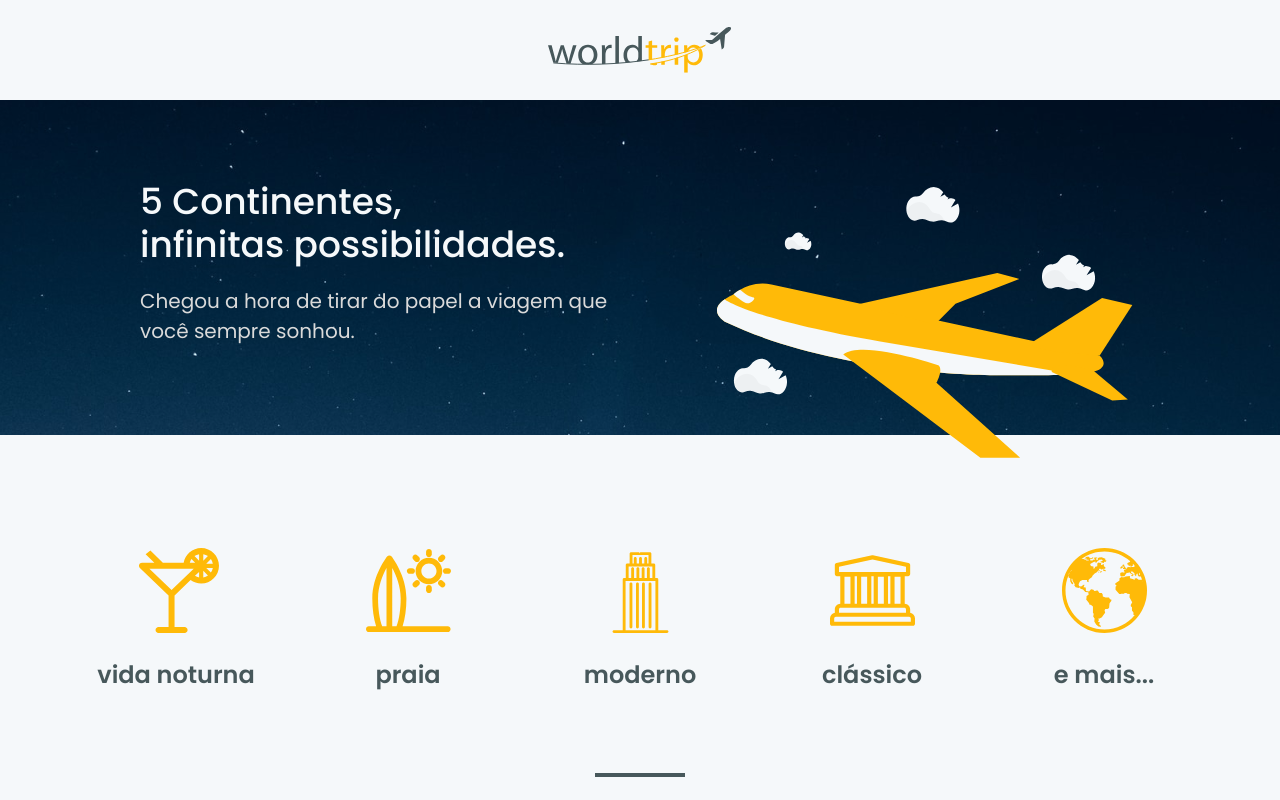
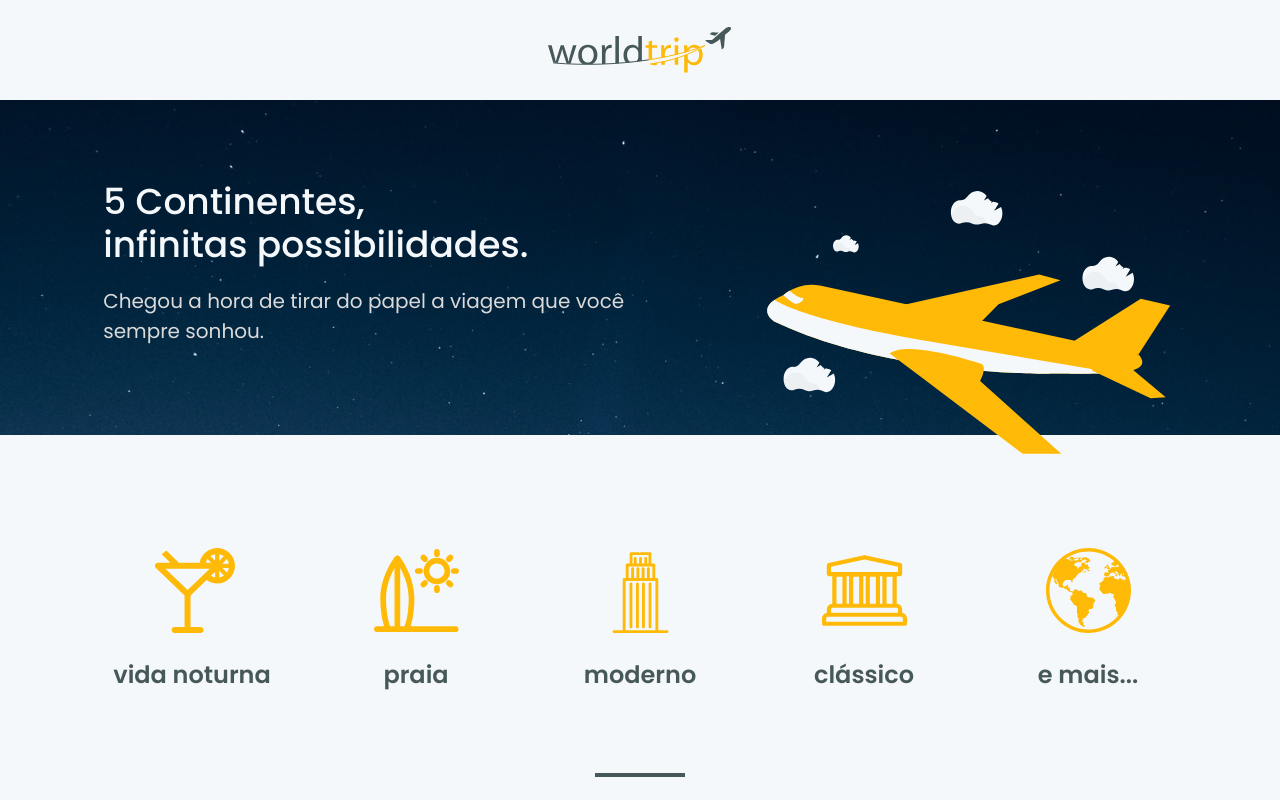
Before and after one commit to lailsonlm/worldtrip, a Next.js app: page / in a window 1280 px wide. Shown: the top 800 px of the page. Built offline with nearby package versions, Linux system fonts and the light colour scheme.

Commit message:
breakpoint adjustments

```diff
--- a/src/components/BannerContinent/index.tsx
+++ b/src/components/BannerContinent/index.tsx
@@ -10,7 +10,7 @@ export function BannerContinent({ image, continent }: BannerContinentProps) {
     <Flex
       w="100%"
       maxW={["100%", "1440px"]}
-      h={["150px", "500px"]}
+      h={["150px", "300px", "300px", "500px"]}
       bgImage={`linear-gradient(0deg, rgba(28, 20, 1, 0.35), rgba(28, 20, 1, 0.35)), url(${image})`}
       bgPosition="center"
       bgRepeat="no-repeat"
@@ -21,7 +21,7 @@ export function BannerContinent({ image, continent }: BannerContinentProps) {
         fontSize={["28", "48"]}
         fontWeight= "semibold"
         color="gray.100"
-        m={["0 auto", "369px auto auto 140px"]}
+        m={["0 auto", "0 auto", "0 auto", "369px auto auto 50px", "369px auto auto 140px"]}
       >
         {continent}
       </Heading>
--- a/src/components/BannerHome/index.tsx
+++ b/src/components/BannerHome/index.tsx
@@ -3,27 +3,28 @@ import { Box, Flex, Heading, Text, Image, useBreakpointValue } from "@chakra-ui/
 export function BannerHome() {
   const isWideVersion = useBreakpointValue({
     base: false,
-    sm: true,
+    md: true,
   })
 
   return (
     <Flex
       w="100%"
       maxW={1440}
-      h={["163px", "368.21px"]}
-      justifyContent={["flex-start","space-between"]}
+      h={["163px", "300px", "368.21px"]}
+      justifyContent={["flex-start","flex-start","space-around"]}
       bgImage="url('/bg_banner_home.png')"
       bgPosition="top"
       bgRepeat="no-repeat"
     >
       <Box
         mt={["28px", "80px"]}
-        ml={["16px", "140px"]}
+        ml={["16px", "50px"]}
+        mr={["26px"]}
         w="100%"
         maxW={524}
       >
         <Heading
-          fontSize={["20" ,"36"]}
+          fontSize={["20", "28", "36"]}
           fontWeight= "medium"
           color="gray.100"
           mb={["8px", "20px"]}
@@ -32,10 +33,9 @@ export function BannerHome() {
         </Heading>
 
         <Text
-          fontSize={["14" ,"20"]}
+          fontSize={["14", "18", "20"]}
           fontWeight= "regular"
           color="gray.200"
-          mr={["26px"]}
         >
           Chegou a hora de tirar do papel a viagem que você sempre sonhou.
         </Text>
@@ -45,7 +45,9 @@ export function BannerHome() {
           src='/airplane.svg'
           alt='Avião'
           mt="76px"
-          mr="140px"
+          mr={["50px"]}
+          w="100%"
+          maxW={["300px", "300px","380px", "417.15px"]}
           />
       }
     </Flex>
--- a/src/components/ContinentCities/index.tsx
+++ b/src/components/ContinentCities/index.tsx
@@ -13,8 +13,8 @@ export function ContinentCities({ mostVisetedCities }: ContinentCitiesProps) {
   return (
         <Box
           w="100%"
-          maxW={["414px", "1160px"]}
-          p={["0px 16px", "0px auto"]}
+          maxW={["414px","769px", "1160px"]}
+          p={["0px 16px","0px 16px", "0px 32px", "0px auto"]}
 
         >
           <Heading
@@ -25,7 +25,7 @@ export function ContinentCities({ mostVisetedCities }: ContinentCitiesProps) {
           >
             Cidades +100
           </Heading>
-          <Grid templateColumns={['repeat(1, 1fr)', 'repeat(4, 1fr)']} gap={["20px", "45px"]} justifyItems={["center", "stretch"]} >
+          <Grid templateColumns={['repeat(1, 1fr)', 'repeat(2, 1fr)', 'repeat(3, 1fr)', 'repeat(4, 1fr)']} gap={["20px", "20px", "45px"]} justifyItems={["center", "center", "center", "stretch"]} >
 
           {mostVisetedCities.map((city) => {
             return (
--- a/src/components/Header/index.tsx
+++ b/src/components/Header/index.tsx
@@ -17,7 +17,7 @@ export function Header() {
         {router.asPath != '/' &&
           <Link href='/' passHref >
             <LinkChakra>
-              <Image src='/buttonPrev.svg' alt='Botão de Voltar' position="absolute" left= {["16px", "140px"]} top= {["17px", "34px"]} w={["16px", "32px"]} h={["16px", "32px"]} />
+              <Image src='/buttonPrev.svg' alt='Botão de Voltar' position="absolute" left= {["16px", "16px", "140px"]} top= {["17px", "34px"]} w={["16px", "32px"]} h={["16px", "32px"]} />
             </LinkChakra>
           </Link>
         }
--- a/src/components/SlideSwiper/index.tsx
+++ b/src/components/SlideSwiper/index.tsx
@@ -8,7 +8,7 @@ export function SlideSwiper() {
     <Flex
           w="100%"
           maxW={1240}
-          h={[250, 450]}
+          h={[250, 350, 450]}
           m="0 auto"
         >
           <Swiper
--- a/src/components/TravelTypes/index.tsx
+++ b/src/components/TravelTypes/index.tsx
@@ -19,12 +19,13 @@ export function TravelTypes({ image, alt, subtitle }:TravelTypesProps)  {
           src={image}
           alt={alt}
           mb="24px"
+          w={["70px","70px", "70px", "85px"]}
         />
       :
         <Text fontSize="24" color="yellow.400" mr="8px">•</Text>
       }
       <Text
-        fontSize={["18", "24"]}
+        fontSize={["18", "18", "18", "24"]}
         fontWeight= {["medium", "semibold"]}
         color="gray.400"
         textAlign="center"
--- a/src/pages/index.tsx
+++ b/src/pages/index.tsx
@@ -28,18 +28,20 @@ export default function Home () {
         <BannerHome />
 
         <Grid
-          gridTemplateColumns={["repeat(2, 1fr)", "repeat(5, 1fr)"]}
+          gridTemplateColumns={["repeat(2, 1fr)", "repeat(3, 1fr)", "repeat(5, 1fr)"]}
           w="100%"
           maxW={1160}
-          h={145}
-          m={["36px auto", "80px auto"]}
+          minH={145}
+          m={["36px auto","36px auto", "36px auto", "80px auto"]}
+          p="0 20px"
           justifyContent="space-between"
           alignItems="center"
+          gap={[0, 6, 0]}
         >
           <TravelTypes image='/cocktail.svg' alt='Vida Noturna' subtitle="vida noturna" />
           <TravelTypes image='/surf.svg' alt='Praia' subtitle="praia" />
           <TravelTypes image='/building.svg' alt='Moderno' subtitle="moderno" />
-          <TravelTypes image='/museum.svg' alt='Clássico' subtitle="clássico" />
+            <TravelTypes image='/museum.svg' alt='Clássico' subtitle="clássico" />
           <GridItem colSpan={[2, 1]}>
             <TravelTypes image='/earth.svg' alt='e mais...' subtitle="e mais..."/>
           </GridItem>
@@ -50,7 +52,7 @@ export default function Home () {
         <Heading
           m={["24px auto 20px", "52px auto"]}
           textAlign="center"
-          fontSize={["20", "36"]}
+          fontSize={["20", "28", "36"]}
           fontWeight= "medium"
         >
           Vamos nessa? <br/> Então escolha seu continente
--- a/styles/theme.ts
+++ b/styles/theme.ts
@@ -2,9 +2,9 @@ import { extendTheme } from '@chakra-ui/react'
 import { createBreakpoints } from '@chakra-ui/theme-tools'
 
 const breakpoints = createBreakpoints({
-  sm: '415px',
+  sm: '470px',
   md: '768px',
-  lg: '1024px',
+  lg: '1025px',
   xl: '1440px',
   '2xl': '1536px',
 })
```
Also changed, not shown: src/components/ContinentInfo/index.tsx (+13 -12 lines), src/services/api.js (renamed from src/services/api.ts).
